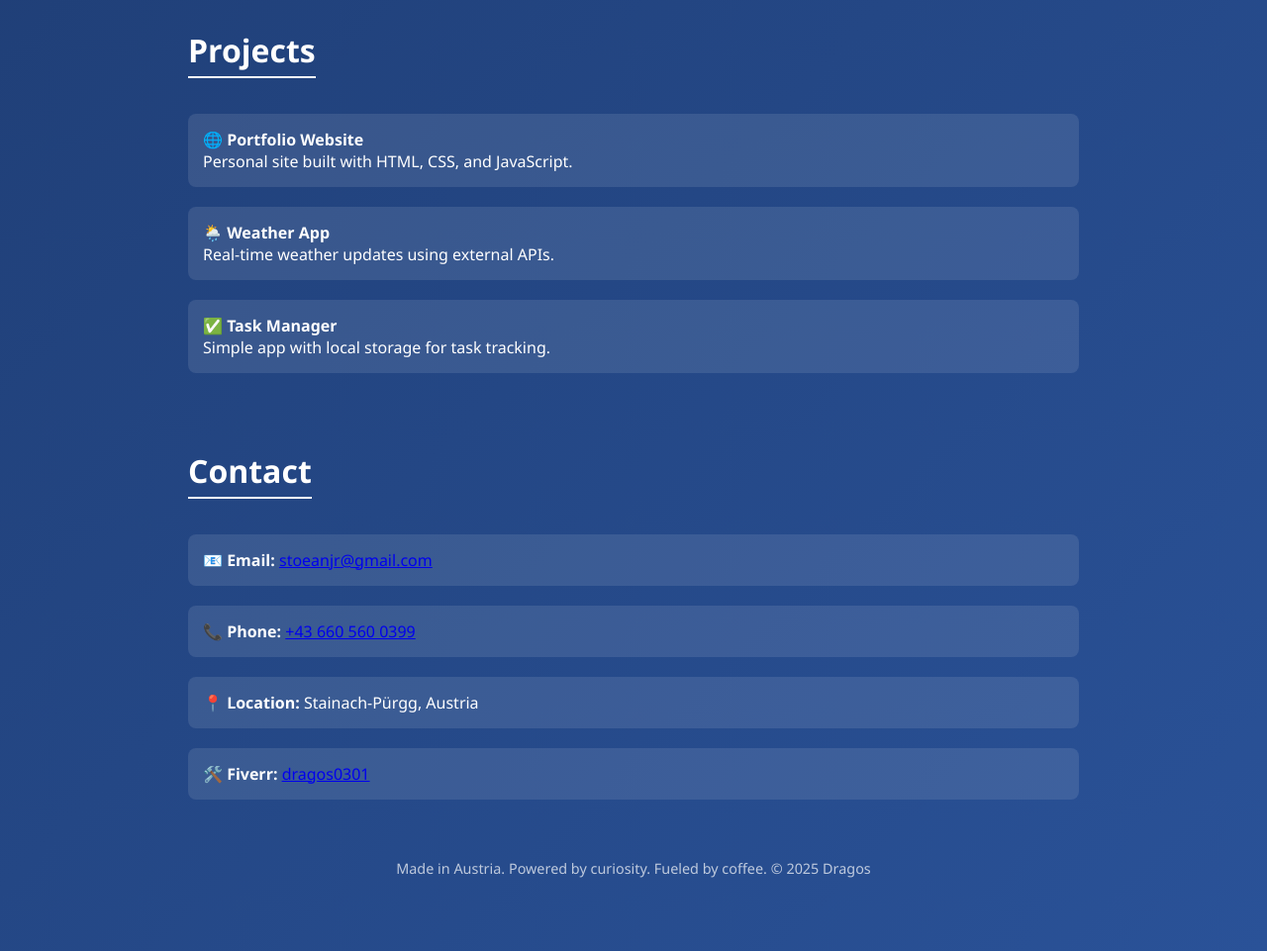
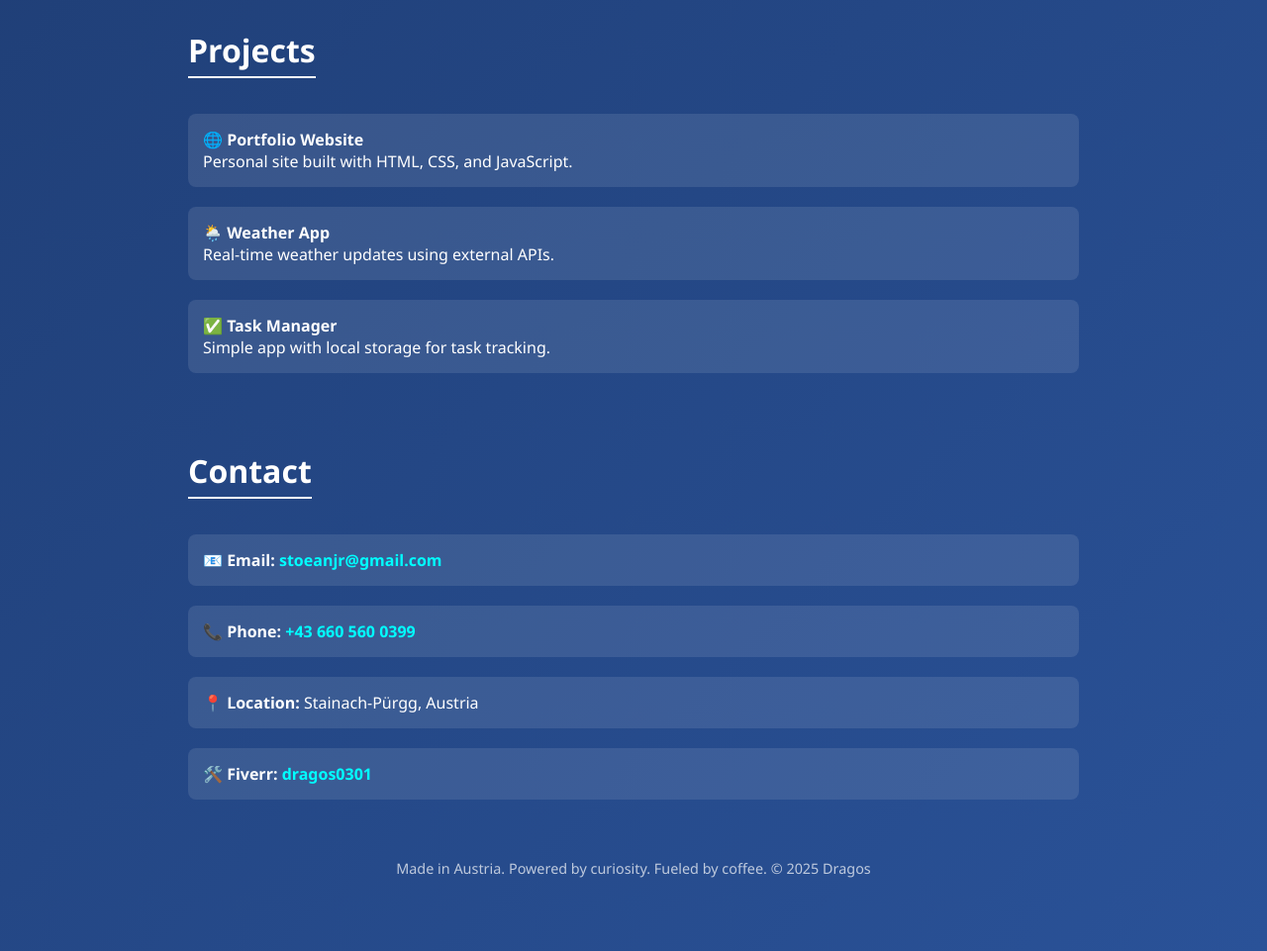
Before and after one commit to dragonstar1984/dragonstar1984.github.io, a plain HTML site: page index.html in a window 1280 px wide. Shown: the part 440-1401 px from the top of the page at 99% size. Drawn offline with Linux system fonts and the light colour scheme.

Commit message:
Modificare culoare linkuri + revizuire completă

```diff
--- a/index.html
+++ b/index.html
@@ -89,13 +89,25 @@
       opacity: 0.7;
       margin-top: 60px;
     }
+
+    /* 🔵 Linkuri evidențiate */
+    #contact-en a,
+    #contact-ro a {
+      color: #00ffff;
+      font-weight: bold;
+      text-decoration: none;
+    }
+
+    #contact-en a:hover,
+    #contact-ro a:hover {
+      color: #ffffff;
+      text-decoration: underline;
+    }
   </style>
 </head>
 <body>
   <nav>
-    <div class="links" id="nav-links">
-      <!-- Linkurile se vor actualiza din JS -->
-    </div>
+    <div class="links" id="nav-links"></div>
     <div class="lang-toggle">
       <button id="btn-en" onclick="switchLang('en')" class="active">EN</button>
       <button id="btn-ro" onclick="switchLang('ro')">RO</button>
```
